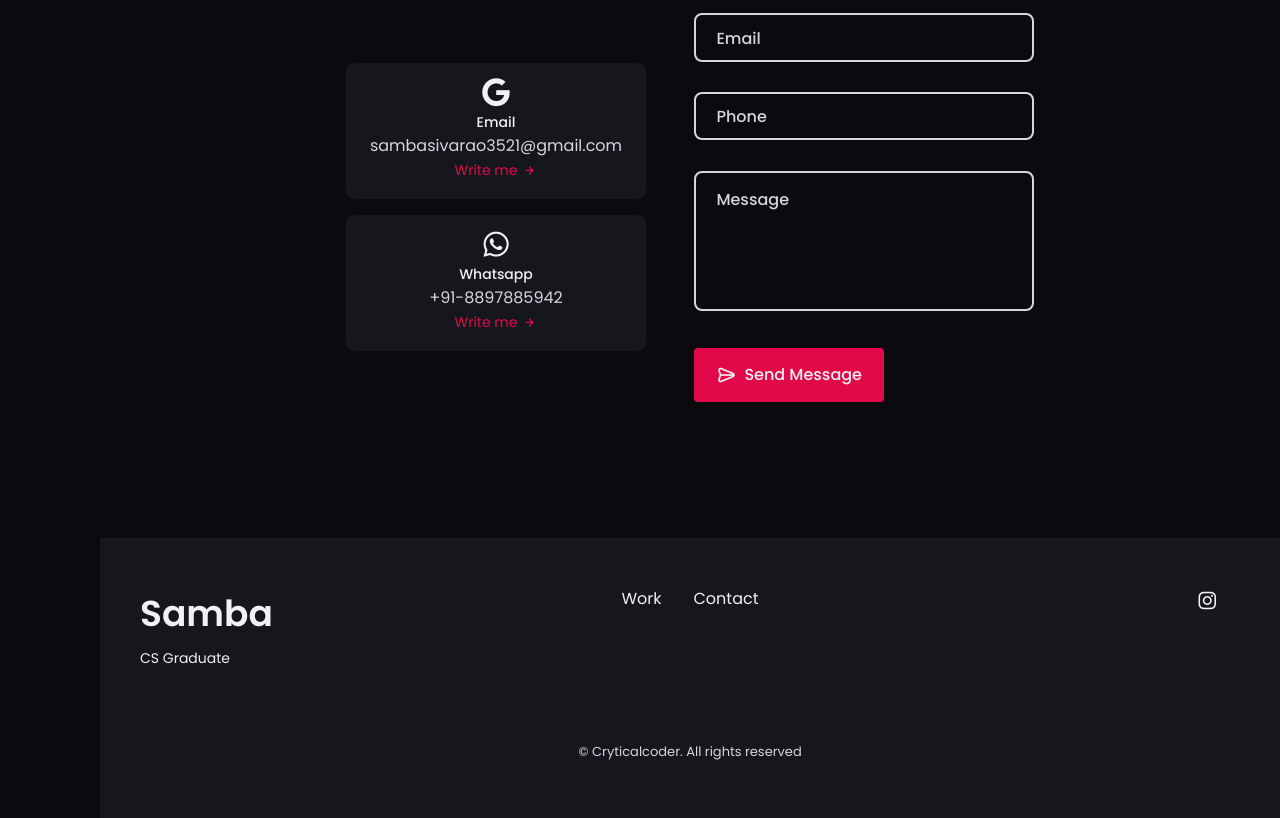
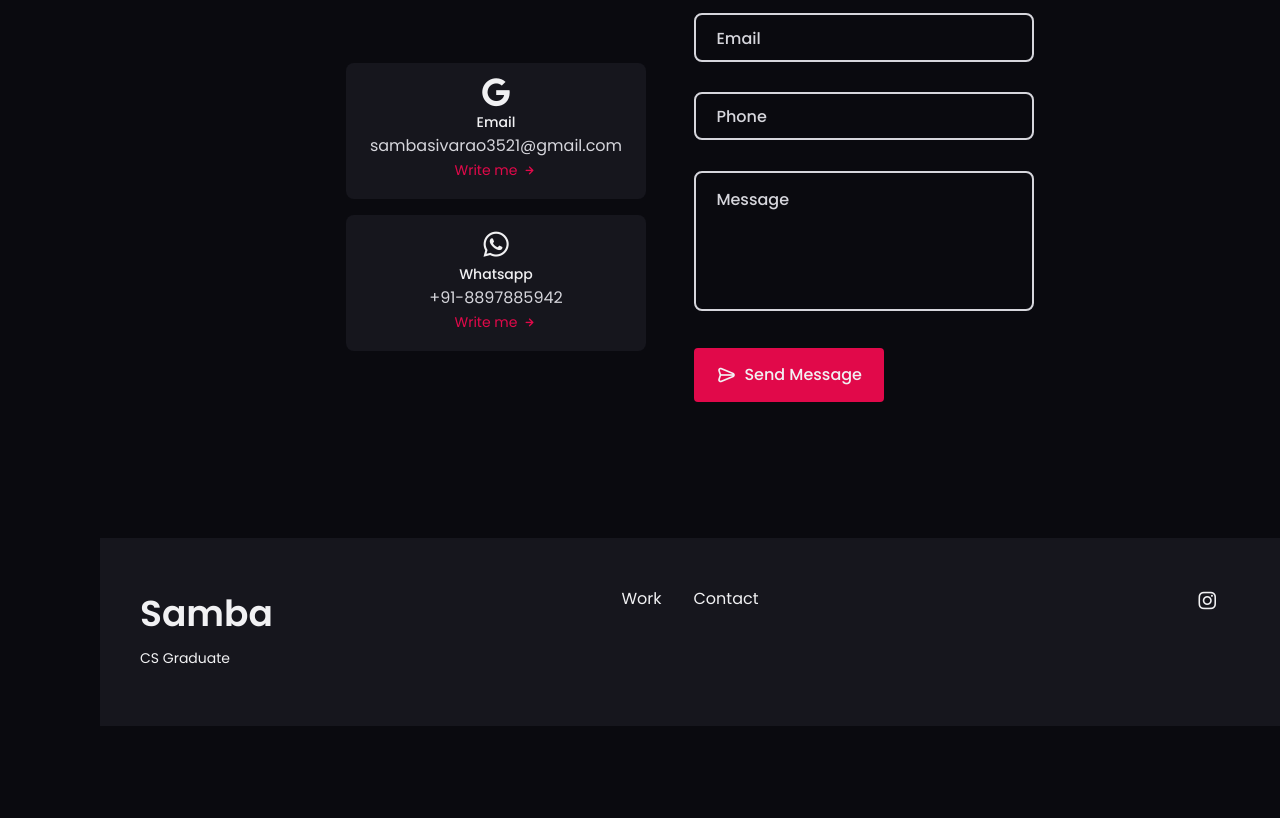
Before and after one commit to samba8897/samba_portfolio, a plain HTML site: page index.html in a window 1280 px wide. Shown: the part 4897-5715 px from the top of the page. After the commit the page ends 5623 px from the top, so only its background shows below. Drawn offline with nearby package versions, Linux system fonts and the light colour scheme; files whose address does not match are found by name.

Commit message:
Update index.html

```diff
--- a/index.html
+++ b/index.html
@@ -516,10 +516,7 @@
 
                     </a>
                 </div>
-            </div>
 
-            <p class="footer__copy">&#169; Cryticalcoder. All rights reserved</p>
-        </div>
       </footer>
 
     </main>
```
